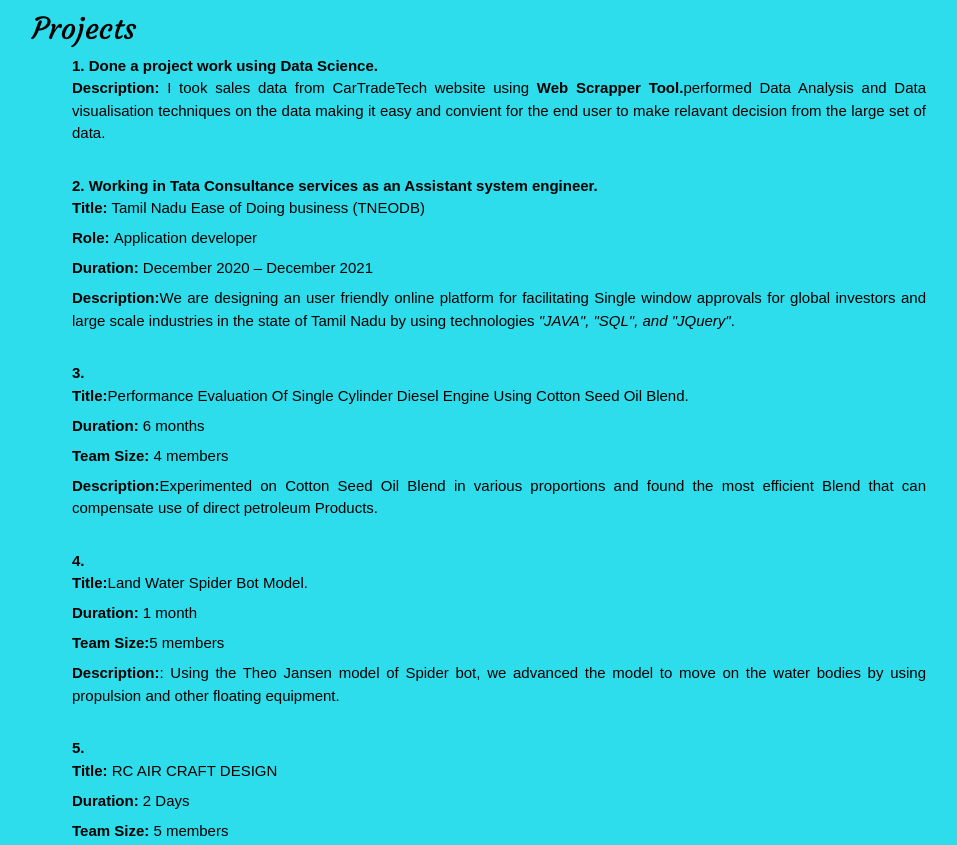
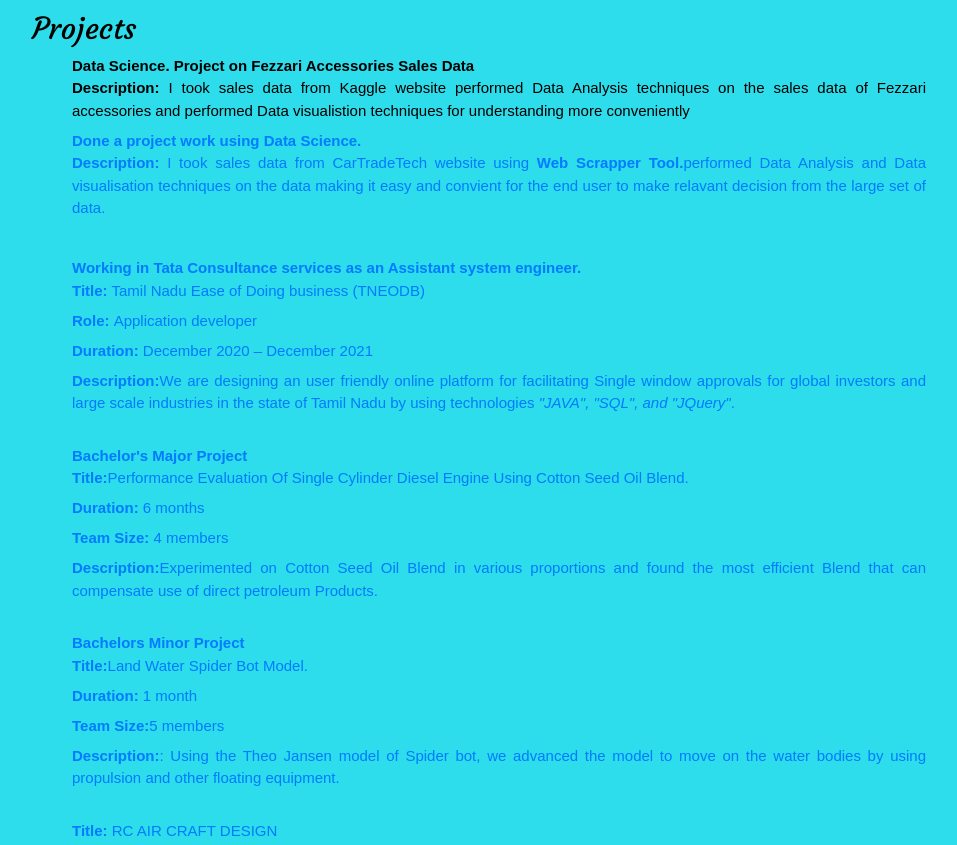
Before and after one commit to BoyinaBalu/Balasubrahmanyam_portfolio, a plain HTML site: page index.html in a window 1280 px wide. Shown: the part 1820-2665 px from the top of the page, without its empty margins (161-1118 px from the left). Drawn offline with nearby package versions, Linux system fonts and the light colour scheme; a web font is replaced by a local one.

Commit message:
Data science project ddition

```diff
--- a/index.html
+++ b/index.html
@@ -131,17 +131,24 @@ Completed summer interniship at Ultra Tech Ltd. Ananthapuram, Andhra Pradesh.
 <ol class=myprojects>
 
 <!-- tcs project field-->
-<dt class=dscartech>1. Done a project work using <strong>Data Science.</strong></dt>
+
+
+<dt class=dsfezzari><strong>Data Science.</strong> Project on Fezzari Accessories Sales Data</dt>
+	<dd id=dsctdescriptionfezzari><strong>Description:</strong> I took sales data from Kaggle website performed Data Analysis techniques on the sales data of Fezzari accessories and performed Data visualistion techniques for understanding more conveniently</dd>
+	<dd id=dsctref><a href="https://github.com/BoyinaBalu/Fezzari_Accessories_Sales_Data_Analysis>
+<br>
+<dt class=dscartech> Done a project work using <strong>Data Science.</strong></dt>
 	<dd id=dsctdescription><strong>Description:</strong> I took sales data from CarTradeTech website using <strong>Web Scrapper Tool.</strong>performed Data Analysis and Data visualisation techniques on the data making it easy and convient for the end user to make relavant decision from the large set of data.</dd>
+	<dd id=dsctrefcar><a href= https://github.com/BoyinaBalu/carTradeDataAnalysisProject>
 <br>
-	<dt class= tcsproj>2. Working in <strong>Tata Consultance services</strong> as an Assistant system engineer.</dt>
+	<dt class= tcsproj> Working in <strong>Tata Consultance services</strong> as an Assistant system engineer.</dt>
 	<dd id=tcstitle><strong>Title:</strong> Tamil Nadu Ease of Doing business (TNEODB)</dd>
 	<dd id=tcsrole><strong>Role:</strong>&nbsp;Application developer</dd>
 	<dd id=tcsduration><strong>Duration:</strong> December 2020 – December 2021</dd>
 	<dd id=tcsdesc><strong>Description:</strong>We are designing an user friendly online platform for facilitating Single window approvals for global investors and large scale industries in the state of Tamil Nadu by using technologies  <i> "JAVA", "SQL", and "JQuery"</i>.</dd>
 <br>
 <!-- btech final project-->
-<dt class= btechfp><strong>3.</strong>
+<dt class= btechfp><strong>Bachelor's Major Project</strong>
 	<dd id=fptitle><strong>Title:</strong>Performance Evaluation Of Single Cylinder Diesel Engine Using Cotton Seed Oil Blend.</dd>
 	<dd id=fpdur><strong>Duration:</strong> 6 months</dd>
 	<dd id=fpsize><strong>Team Size:</strong> 4 members</dd>
@@ -149,14 +156,14 @@ Completed summer interniship at Ultra Tech Ltd. Ananthapuram, Andhra Pradesh.
 
 <br>
 <!-- mini project -->
-<dt class=miniproj><strong>4.</strong></dt>
+<dt class=miniproj><strong>Bachelors Minor Project</strong></dt>
 	<dd id=mptitle><strong>Title:</strong>Land Water Spider Bot Model.</dd>
 	<dd id=mpdur><strong>Duration:</strong> 1 month</dd>
 	<dd id=mpsize><strong>Team Size:</strong>5 members</dd>
 	<dd id=mpdesc><strong>Description:</strong>: Using the Theo Jansen model of Spider bot, we advanced the model to move on the water bodies by using propulsion and other floating equipment.</dd>
 <br>
 <!-- RC air craft workshop-->
-<dt class=rcproj><strong>5.</strong></dt>
+<dt class=rcproj><strong></strong></dt>
 	<dd id=rctitle><strong>Title:</strong> RC AIR CRAFT DESIGN</dd>
 	<dd id=rcdur><strong>Duration:</strong> 2 Days</dd>
 	<dd id=rcsize><strong>Team Size:</strong> 5 members</dd>
```
